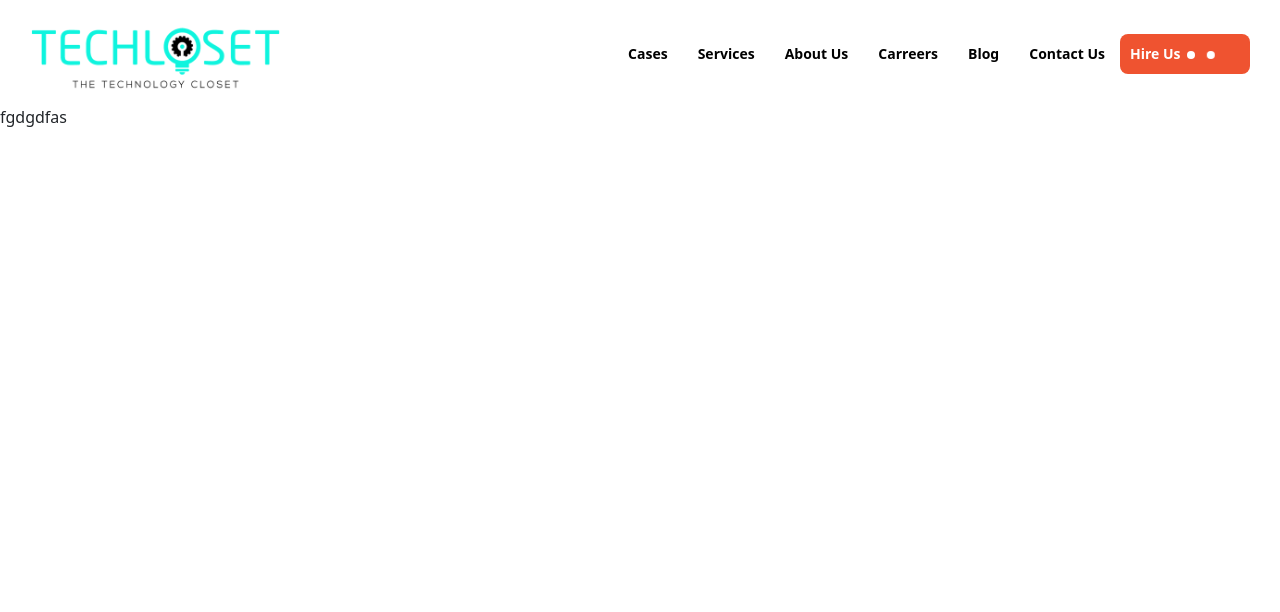
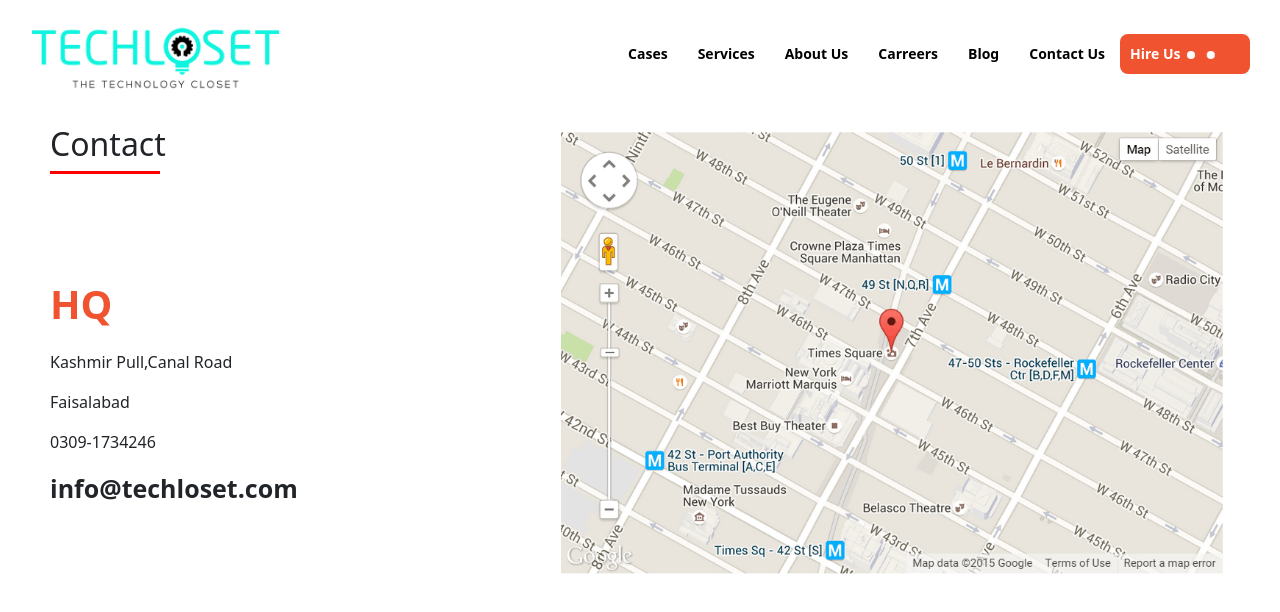
Before and after one commit to M-Ahmad-Asghar/deploytest, a Next.js app: page /components/contactUs/contactMap/ContactMap in a window 1280 px wide. Shown: the top 612 px of the page. Built offline with nearby package versions, Linux system fonts and the light colour scheme.

Commit message:
contact page

```diff
--- a/pages/components/contactUs/contactMap/ContactMap.js
+++ b/pages/components/contactUs/contactMap/ContactMap.js
@@ -1,10 +1,29 @@
-import React from 'react'
-import style from '../../../../styles/ContactMap.module.css'
+import styles from '../../../../styles/ContactMap.module.css'
+import Image from 'next/image'
+import MapImage from '../../../../public/map.png'
+import { Row, Col } from 'react-bootstrap'
 
 export default function ContactMap() {
-    return (
-      <div>
-<p>fgdgdfas</p>
-      </div>
-    )
+
+  return (
+      <Row className={styles.mainContainer}>
+        <Col lg={5}>
+          <div>
+          <h2 className={styles.title}>Contact</h2>
+          <div className={styles.titleLine}/>
+          <p className={styles.hqText}>HQ</p>
+          <p>Kashmir Pull,Canal Road</p>
+          <p>Faisalabad</p>
+          <p>0309-1734246</p>
+          <p className={styles.emailTxt}>info@techloset.com</p>
+          </div>
+        </Col>
+        <Col lg={7}>
+          <div className={styles.mapImage}>
+          <Image  src={MapImage} alt="map" />
+          </div>
+        </Col>
+
+      </Row>
+  )
 }
--- a/styles/contactMap.module.css
+++ b/styles/contactMap.module.css
@@ -0,0 +1,25 @@
+
+.mainContainer{
+    padding-left: 50px;
+    padding-right: 50px;
+    margin-top: 20px;
+}
+.titleLine{
+width: 110px;
+height: 3px;
+background-color: red;
+}
+.hqText{
+    margin-top: 100px;
+    font-size: 40px;
+    font-weight: bold;
+    color:var(--main-color)
+}
+.emailTxt{
+    font-size: 25px !important;
+    font-weight: bold;
+}
+.mapImage{
+    width: 100%;
+    height: 200px !important;
+}
```
Also changed, not shown: public/map.png (added).
